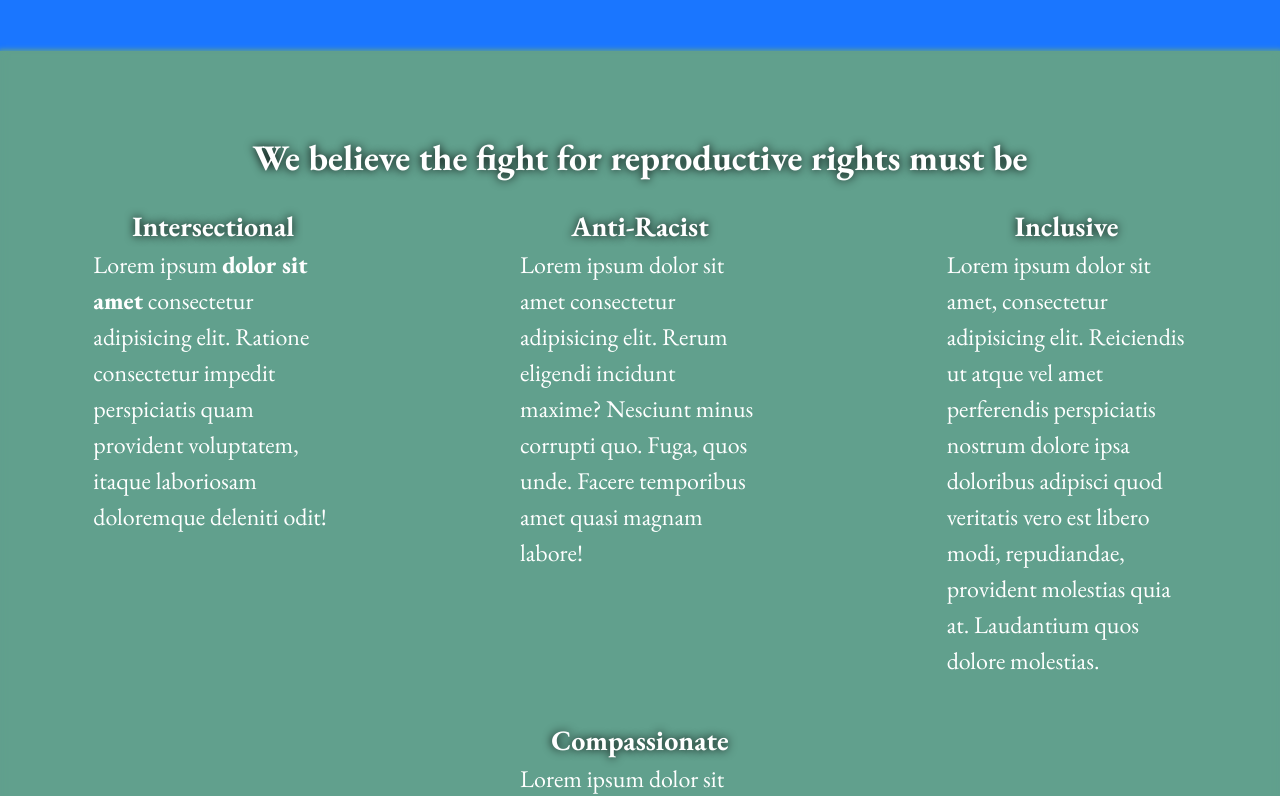
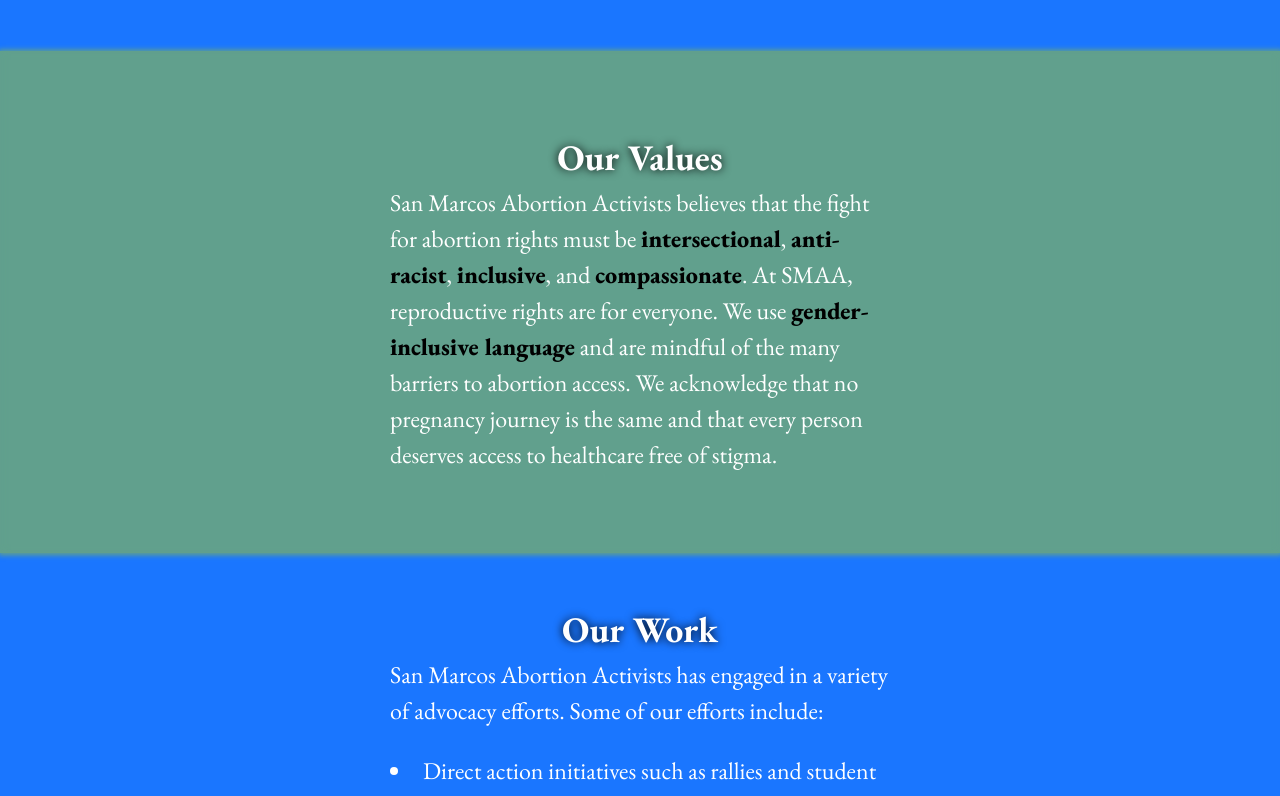
Before and after one commit to ChrisPitts/san-marcos-abortion-activists, a React (Vite) app: page /about in a window 1280 px wide. Shown: the part 541-1337 px from the top of the page. Built offline with nearby package versions, Linux system fonts and the light colour scheme.

Commit message:
changed emphasis color on green sections for better contrast

```diff
--- a/src/css/App.scss
+++ b/src/css/App.scss
@@ -62,12 +62,7 @@
 
 
 .emphasized {
-	// color: $highlight-color;
 	font-weight: 800;
-	// text-decoration: underline;
-	// font-style: italic;
-	// text-shadow: 0 0 3px rgb(146, 146, 146),
-	// 0 0 20px black;
 }
 
 .btn, input[type="submit"] {
@@ -102,5 +97,9 @@
 	padding: 80px 0;
 	position: relative;
 
+	.emphasized{
+		color: black;
+	}
+
 
 }
--- a/src/pages/About.jsx
+++ b/src/pages/About.jsx
@@ -11,7 +11,10 @@
 		<>
 			<Helmet>
 				<title>About Us</title>
-				<meta name="description" content="San Marcos Abortion Activists is an unapologetically pro-abortion organization dedicated to advocating for reproductive justice through direct action, community building, and mutual aid. We strive to achieve a future where abortion is free, on-demand, without cultural or systemic shame and stigma."/>
+				<meta
+					name='description'
+					content='San Marcos Abortion Activists is an unapologetically pro-abortion organization dedicated to advocating for reproductive justice through direct action, community building, and mutual aid. We strive to achieve a future where abortion is free, on-demand, without cultural or systemic shame and stigma.'
+				/>
 			</Helmet>
 			<Nav page='about' />
 			<main id='kits'>
@@ -32,7 +35,20 @@
 					</p>
 				</section>
 				<section id='values'>
-					<h2>We believe the fight for reproductive rights must be</h2>
+					<h2>Our Values</h2>
+					<p>
+						San Marcos Abortion Activists believes that the fight for abortion
+						rights must be <span className='emphasized'>intersectional</span>,{' '}
+						<span className='emphasized'>anti-racist</span>,{' '}
+						<span className='emphasized'>inclusive</span>, and{' '}
+						<span className='emphasized'>compassionate</span>. At SMAA,
+						reproductive rights are for everyone. We use{' '}
+						<span className='emphasized'>gender-inclusive language</span> and
+						are mindful of the many barriers to abortion access. We acknowledge
+						that no pregnancy journey is the same and that every person deserves
+						access to healthcare free of stigma.
+					</p>
+					{/* <h2>We believe the fight for reproductive rights must be</h2>
 					<div className='value-container'>
 						<article class>
 							<h3>Intersectional</h3>
@@ -70,7 +86,7 @@
 								dolore voluptatem culpa accusamus?
 							</p>
 						</article>
-					</div>
+					</div> */}
 				</section>
 				<section id='work'>
 					<h2>Our Work</h2>
```
